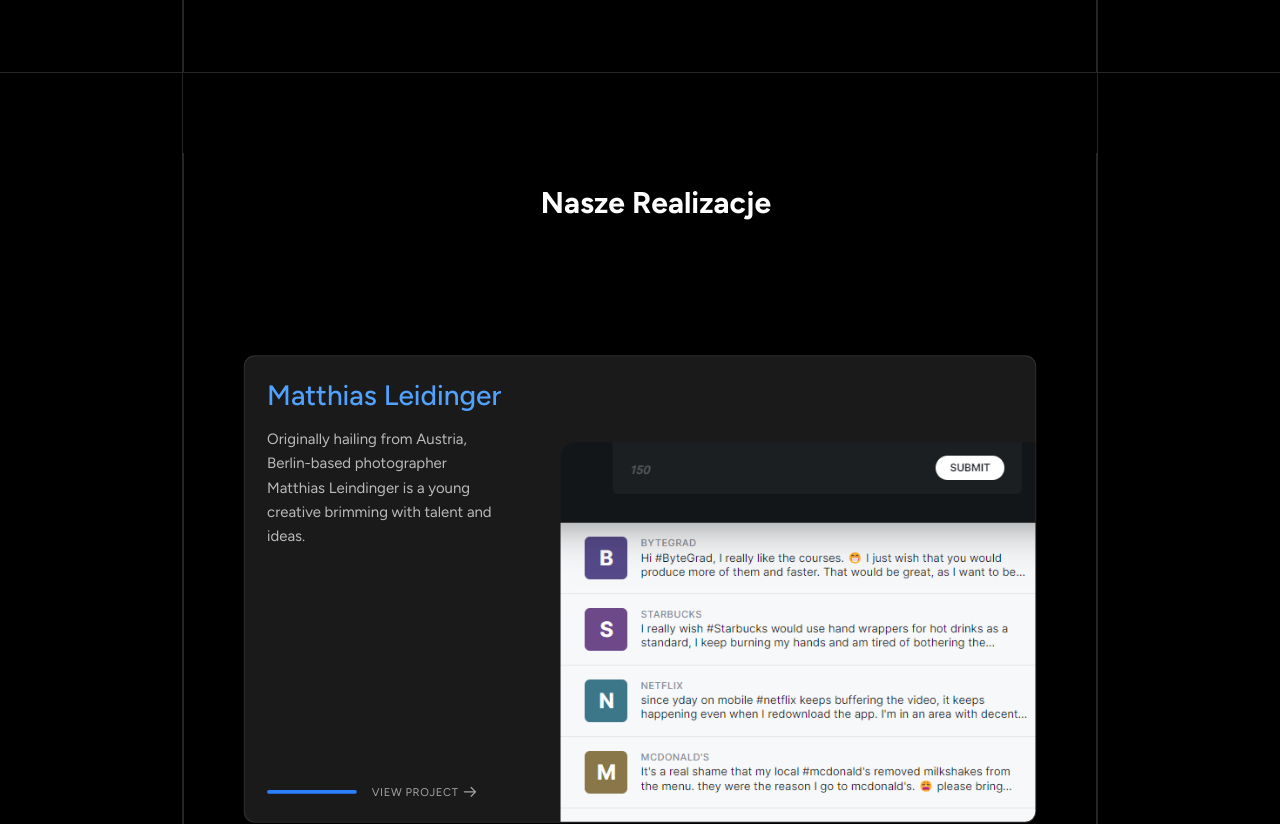
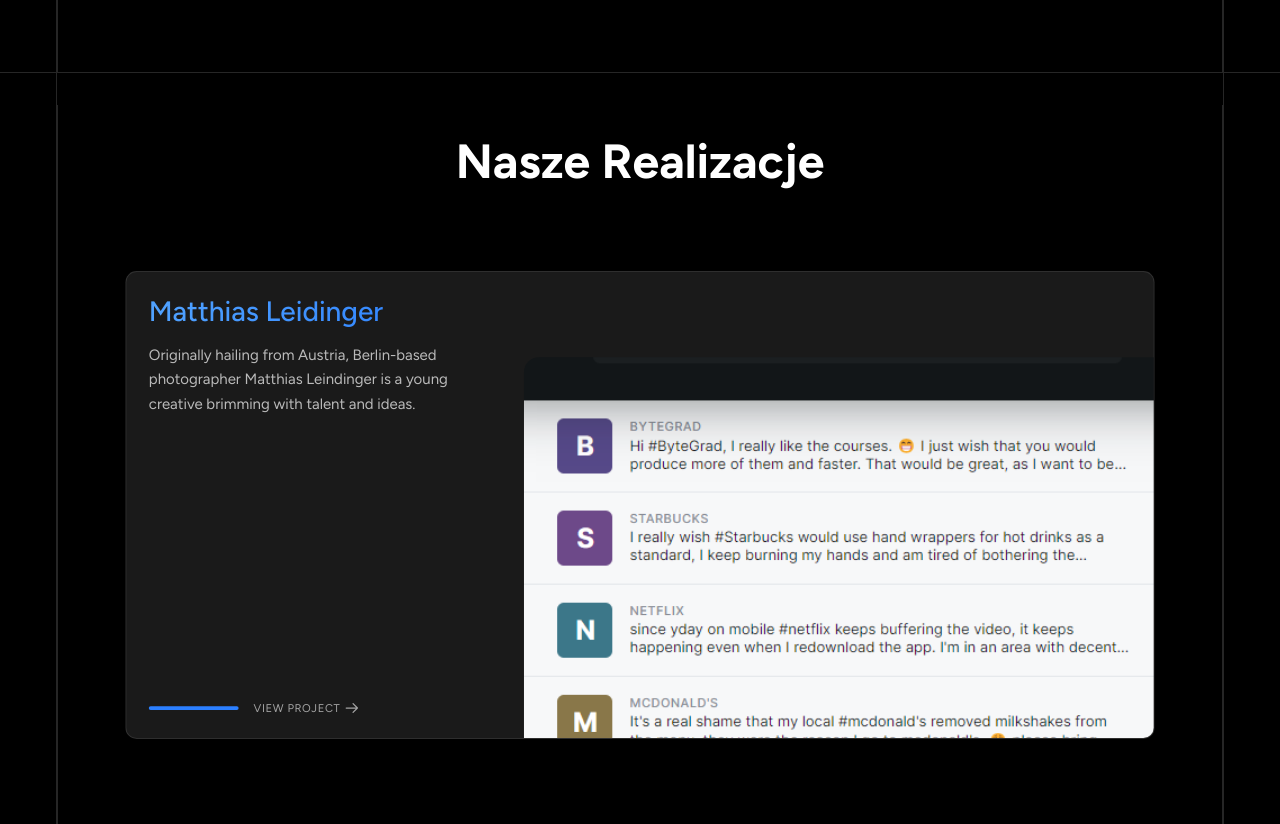
Before and after one commit to Cyberflyyy/Agency, a Next.js app: page / in a window 1280 px wide. Shown: the part 1520-2344 px from the top of the page. Built offline with nearby package versions, Linux system fonts and the light colour scheme.

Commit message:
blue color

```diff
--- a/src/app/components/about_us.tsx
+++ b/src/app/components/about_us.tsx
@@ -45,7 +45,7 @@
           </div>
 
           {/* Top-right card with code preview */}
-          <div className="bg-[#1a1a1a] backdrop-blur-sm border border-white/10 hover:border-cyan-500/50 transition-all duration-300 rounded-2xl xl:rounded-tr-2xl overflow-hidden flex flex-col">
+          <div className="bg-[#1a1a1a] backdrop-blur-sm border border-white/10 hover:border-blue-500 transition-all duration-300 rounded-2xl xl:rounded-tr-2xl overflow-hidden flex flex-col">
             <div className="px-8 pt-8 pb-3 sm:px-10 sm:pt-10 sm:pb-0">
               <p className="mt-2 text-2xl font-semibold  tracking-tight  text-[#5148e4]  max-lg:text-center">
                 Kod i Jakość
--- a/src/app/components/button.tsx
+++ b/src/app/components/button.tsx
@@ -17,10 +17,6 @@
       <LeftSection />
       <div className="border border-white/15 overflow-hidden flex flex-col items-center justify-center py-20 md:py-28 relative">
         {/* Background elements */}
-        <div className="absolute inset-0 overflow-hidden">
-          <div className="absolute -left-10 top-1/4 w-40 h-40 bg-blue-500/10 rounded-full blur-3xl"></div>
-          <div className="absolute -right-10 bottom-1/4 w-40 h-40 bg-purple-500/10 rounded-full blur-3xl"></div>
-        </div>
 
         {/* Content */}
         <motion.div
@@ -43,7 +39,7 @@
             </span>
             <br />
             <span
-              className="bg-gradient-to-r from-blue-400 to-purple-400
+              className="bg-gradient-to-r from-blue-400 to-blue-500
              bg-clip-text text-transparent
              "
             >
--- a/src/app/components/card.tsx
+++ b/src/app/components/card.tsx
@@ -33,15 +33,12 @@
   const scale = useTransform(progress, range, [1, targetScale]);
   const container = useRef(null);
 
-
   const { scrollYProgress } = useScroll({
     target: container,
     offset: ["start end", "start start"],
   });
 
-
   const imageScale = useTransform(scrollYProgress, [0, 1], [2, 1]);
-
 
   const offsetPx = useTransform(scrollYProgress, [0.5, 1], [-100, 0]);
 
@@ -52,19 +49,13 @@
     >
       <motion.div
         style={{ scale, top: `calc(-10% + ${i * 25}px)` }}
-        className="relative w-full h-[500px] bg-[#1a1a1a] border border-white/10 rounded-xl overflow-hidden p-6 shadow-lg"
+        className="relative w-[1100px] h-[500px] bg-[#1a1a1a] border border-white/10 rounded-xl overflow-hidden p-6 shadow-lg"
       >
-
         <div className="relative z-10 w-[35%] h-full flex flex-col justify-between pr-6">
           <div>
             <h2
               className={cn(
-                "text-xl sm:text-3xl font-medium mb-4",
-                color === "blue"
-                  ? "text-blue-400"
-                  : color === "purple"
-                  ? "text-purple-400"
-                  : "text-white"
+                "text-xl sm:text-3xl font-medium mb-4 bg-gradient-to-r from-blue-400 to-blue-500  bg-clip-text text-transparent"
               )}
             >
               {title}
@@ -74,16 +65,7 @@
             </p>
           </div>
           <div className="mt-6 flex items-center">
-            <div
-              className={cn(
-                "h-1 w-24 rounded-full",
-                color === "blue"
-                  ? "bg-blue-500"
-                  : color === "purple"
-                  ? "bg-purple-500"
-                  : "bg-white/30"
-              )}
-            />
+            <div className={cn("h-1 w-24 rounded-full bg-blue-500")} />
             <button className="ml-4 text-xs uppercase tracking-wider text-white/60 hover:text-white transition-colors flex items-center">
               View Project
               <svg
@@ -105,7 +87,6 @@
 
         <motion.div
           style={{
-
             bottom: offsetPx,
             right: offsetPx,
           }}
--- a/src/app/components/header.tsx
+++ b/src/app/components/header.tsx
@@ -41,7 +41,7 @@
   return (
     <>
       <div className="border-b border-r border-white/15 h-16 flex items-center justify-center"></div>
-      <div className="  h-16 flex items-center justify-center sticky top-0 z-50   ">
+      <div className="h-16  border-white/15 flex items-center justify-center sticky top-0 z-50   ">
         {windowWidth < 640 ? (
           <div className="flex justify-center items-center w-full px-4 ">
             <div className="flex items-center">
@@ -169,7 +169,7 @@
             </AnimatePresence>
           </div>
         ) : (
-          <nav className="sticky top-0 z-50">
+          <nav className="sticky top-0 z-50  ">
             <ul className="flex flex-wrap items-center justify-center gap-[2px]">
               <li>
                 <Link
--- a/src/app/components/main.tsx
+++ b/src/app/components/main.tsx
@@ -6,7 +6,7 @@
   return (
     <>
       <div className="border-b border-r border-white/15 min-h-[450px] md:min-h-[900px]"></div>
-      <div className="border-b border-r border-t pb-24 border-white/15 min-h-[490px] pt-10 md:pt-0 md:min-h-[750px] relative overflow-hidden flex items-center justify-center">
+      <div className="border-b -mt-[1px]  border-t pb-24 border-white/15 min-h-[490px] pt-10 md:pt-0 md:min-h-[750px] relative overflow-hidden flex items-center justify-center">
         <div
           className="absolute inset-0 opacity-30"
           style={{
--- a/src/app/components/reneame1.tsx
+++ b/src/app/components/reneame1.tsx
@@ -78,9 +78,7 @@
           <LeftSection></LeftSection>
           <section className="coll-span-3 border-b border-white/15 min-h-[1000px]  flex flex-col items-center justify-center ">
             <h2 className="text-3xl  md:text-4xl xl:text-5xl mt-8 font-bold mb-8 text-center">
-              <span className="text-transparent bg-clip-text bg-gradient-to-r from-blue-400 to-purple-400">
-                Często zadawane pytania
-              </span>
+              <span className=" ">Często zadawane pytania</span>
             </h2>
 
             <div className=" flex flex-col xl:flex-row   flex-1  w-full  ">
@@ -123,10 +121,8 @@
         <div className="col-span-3">
           <LeftSection></LeftSection>
           <section className="coll-span-3 border-b border-white/15 min-h-[1000px]  flex flex-col items-center justify-center ">
-            <h2 className="text-3xl  md:text-4xl xl:text-5xl mt-8 font-bold mb-8 text-center">
-              <span className="text-transparent bg-clip-text bg-gradient-to-r from-blue-400 to-purple-400">
-                Często zadawane pytania
-              </span>
+            <h2 className="text-3xl  md:text-4xl xl:text-5xl mt-8 font-semibold mb-8 text-center">
+              <span className="">Często zadawane pytania</span>
             </h2>
 
             <div className=" flex flex-col xl:flex-row   flex-1  w-full  ">
@@ -136,7 +132,7 @@
                     key={item.id}
                     className={` flex flex-col p-4 xl:pr-8  items-start xl:pl-28 justify-center  border-b border-t border-r flex-1 border-white/15 `}
                   >
-                    <h3 className="text-xl xl:text-2xl font-semibold text-white group-hover:text-blue-400 transition-colors duration-200">
+                    <h3 className="text-xl xl:text-2xl font-semibold bg-gradient-to-r from-blue-400 to-blue-500  bg-clip-text text-transparent transition-colors duration-200">
                       {item.question}
                     </h3>
                     <p className="text-gray-300 whitespace-pre-wrap pt-2">
@@ -151,7 +147,7 @@
                     key={item.id}
                     className={` flex flex-col p-4   xl:pr-8 items-start xl:pl-28 justify-center flex-1 border-t border-b border-white/15  `}
                   >
-                    <h3 className="text-xl xl:text-2xl  font-semibold text-white group-hover:text-blue-400 transition-colors duration-200">
+                    <h3 className="text-xl xl:text-2xl  font-semibold  bg-gradient-to-r from-blue-400 to-blue-500  bg-clip-text text-transparent  transition-colors duration-200">
                       {item.question}
                     </h3>
 
--- a/src/app/components/stacking_cards.tsx
+++ b/src/app/components/stacking_cards.tsx
@@ -15,11 +15,9 @@
     <div
       ref={container}
       id="realizacje"
-      className="border-b border-l    border-r border-white/15 min-h-[500px] flex flex-col items-center justify-center p-4 sm:p-8 mt-[10vh]"
+      className="border-b border-l  border-r border-white/15 min-h-[500px] flex flex-col items-center justify-center mt-8 p-4 sm:p-8 "
     >
-      <h2 className="text-3xl  font-bold text-white mb-12  pl-4 sm:pl-8">
-        Nasze Realizacje
-      </h2>
+      <h2 className="text-5xl  font-bold text-white ">Nasze Realizacje</h2>
 
       {projects.map((project, i) => {
         const targetScale = 1 - (projects.length - i) * 0.05;
```
